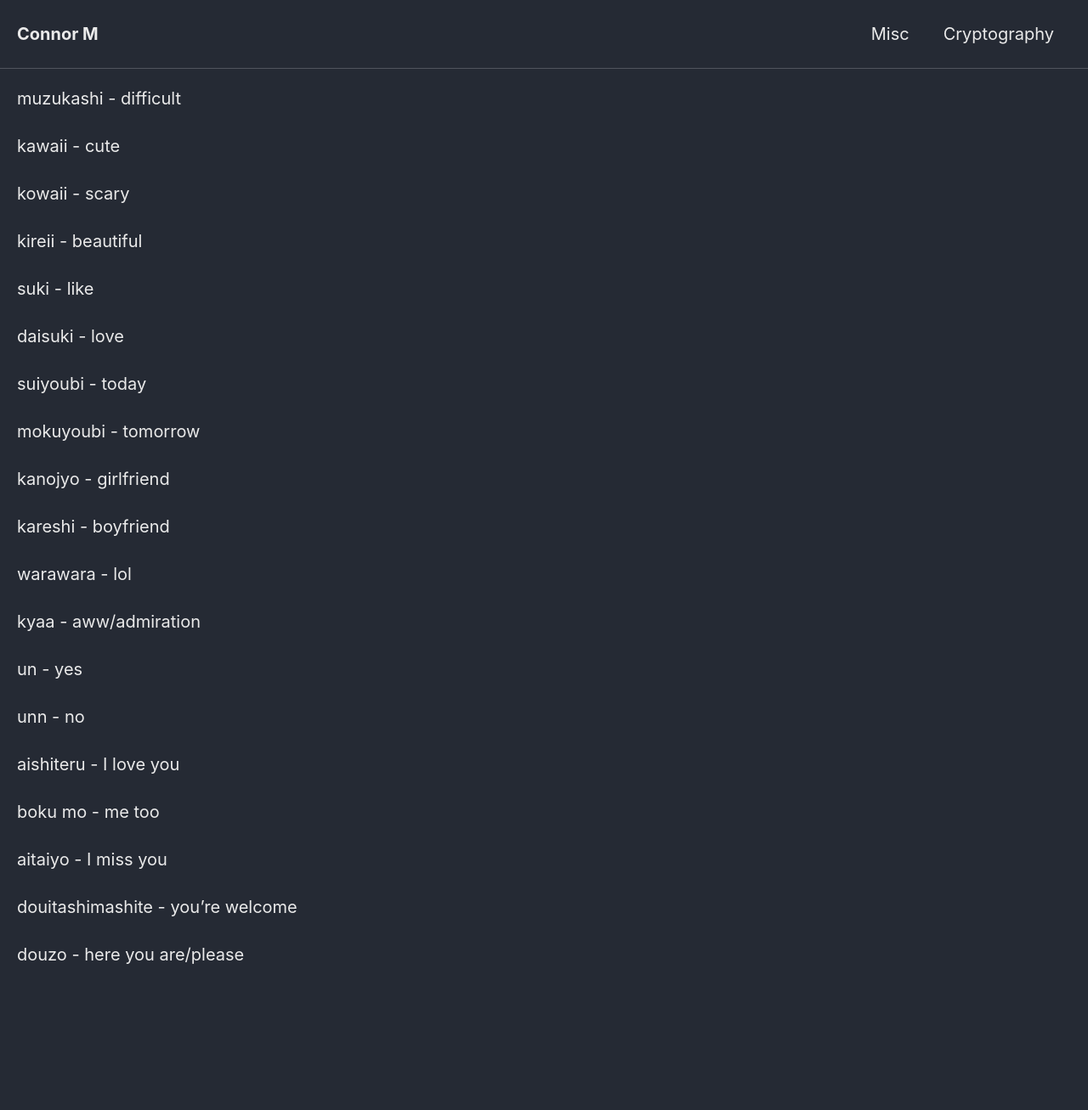
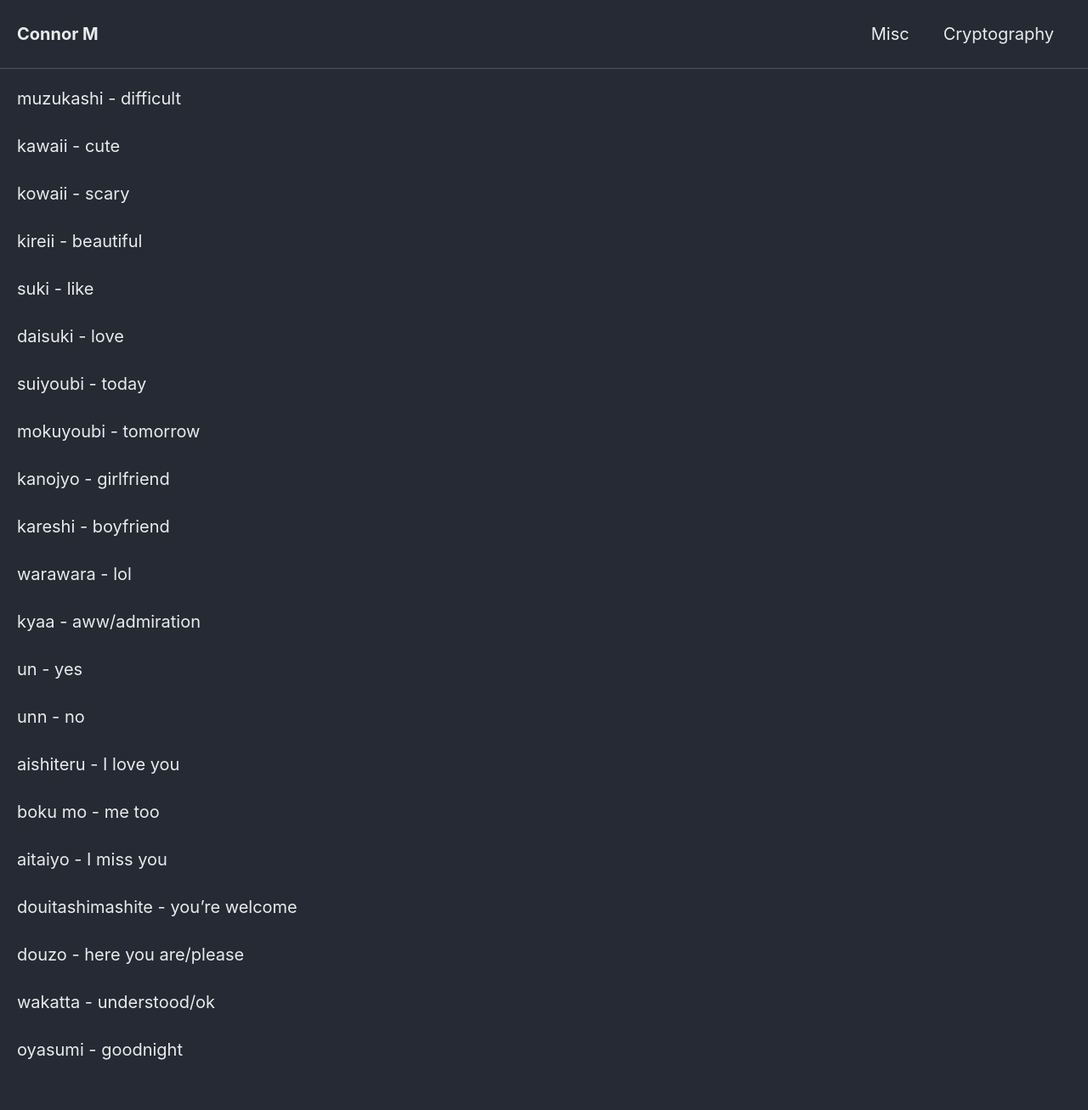
Before and after one commit to Connor-McCartney/Connor-McCartney.github.io, a Jekyll site: the page built from _pages/misc/japanese.md, in a window 1280 px wide. Shown: the whole page at 85% size. Built offline with Jekyll 4.4.1, drawn with Linux system fonts in a browser that asks for light colours; cached includes are drawn as plain includes; our own code applies the rules of GitHub Pages for plain Markdown files; before the commit the page ends 1195 px from its top, so only the background shows below that.

Commit message:
Update japanese.md

```diff
--- a/_pages/misc/japanese.md
+++ b/_pages/misc/japanese.md
@@ -37,3 +37,7 @@ aitaiyo - I miss you
 douitashimashite - you're welcome
 
 douzo - here you are/please
+
+wakatta - understood/ok
+
+oyasumi - goodnight
```
